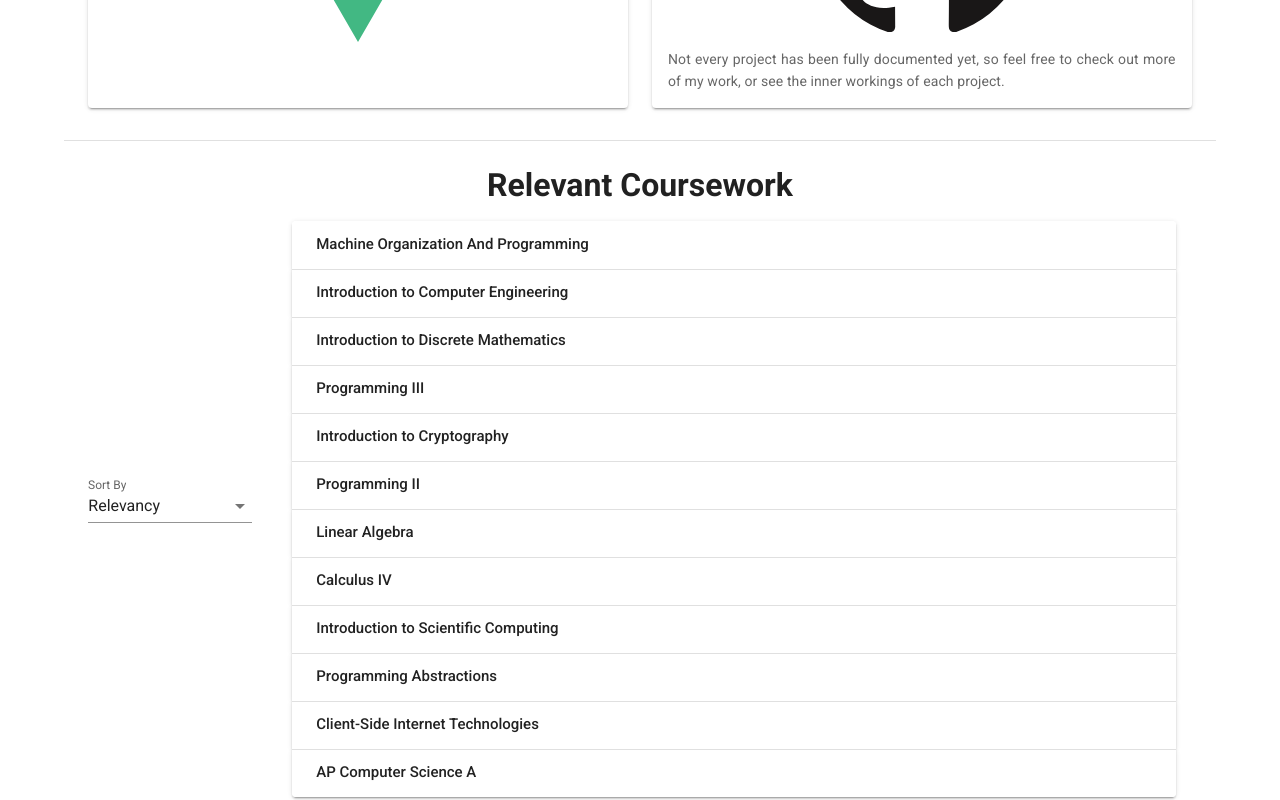
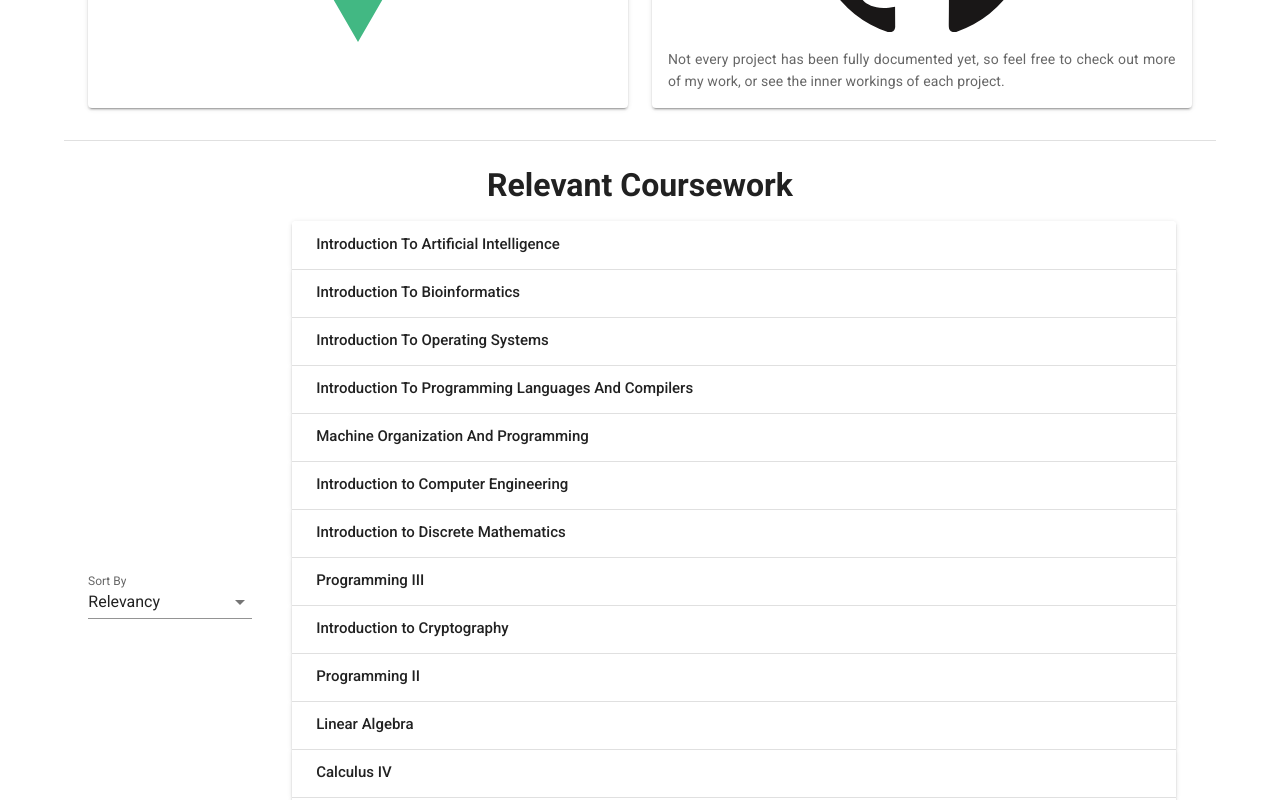
Before and after one commit to spencrr/spencrr.github.io, a Vue app: page /#/ in a window 1280 px wide. Shown: the part 1970-2770 px from the top of the page. Built offline with nearby package versions, Linux system fonts and the light colour scheme.

Commit message:
add Fall 2020 courses

```diff
--- a/src/data/courses.ts
+++ b/src/data/courses.ts
@@ -1,6 +1,62 @@
 import { Course, CourseSort } from "./types";
 
 const courses: Course[] = [
+  {
+    title: "Introduction To Bioinformatics",
+    descriptiveTitle: "Introduction To Bioinformatics",
+    institute: "UW-Madison",
+    display: "UW-Madison Computer Science 576",
+    subject: "Computer Science",
+    number: "576",
+    description:
+      "Algorithms for computational problems in molecular biology. The course will study algorithms for problems such as: genome sequencing and mapping, pairwise and multiple sequence alignment, modeling sequence classes and features, phylogenetic tree construction, and gene-expression data analysis.",
+    relevancy: {
+      date: new Date("2020-09"),
+      display: "Fall 2020",
+    },
+  },
+  {
+    title: "Introduction To Artificial Intelligence",
+    descriptiveTitle: "Introduction To Artificial Intelligence",
+    institute: "UW-Madison",
+    display: "UW-Madison Computer Science 540",
+    subject: "Computer Science",
+    number: "540",
+    description:
+      "Principles of knowledge-based search techniques, automatic deduction, knowledge representation using predicate logic, machine learning, probabilistic reasoning. Applications in tasks such as problem solving, data mining, game playing, natural language understanding, computer vision, speech recognition, and robotics.",
+    relevancy: {
+      date: new Date("2020-09"),
+      display: "Fall 2020",
+    },
+  },
+  {
+    title: "Introduction To Operating Systems",
+    descriptiveTitle: "Introduction To Operating Systems",
+    institute: "UW-Madison",
+    display: "UW-Madison Computer Science 537",
+    subject: "Computer Science",
+    number: "537",
+    description:
+      "Input-output hardware, interrupt handling, properties of magnetic tapes, discs and drums, associative memories and virtual address translation techniques. Batch processing, time sharing and real-time systems, scheduling resource allocation, modular software systems, performance measurement and system evaluation.",
+    relevancy: {
+      date: new Date("2020-09"),
+      display: "Fall 2020",
+    },
+  },
+  {
+    title: "Introduction To Programming Languages And Compilers",
+    descriptiveTitle: "Introduction To Programming Languages And Compilers",
+    institute: "UW-Madison",
+    display: "UW-Madison Computer Science 536",
+    subject: "Computer Science",
+    number: "536",
+    description:
+      "Introduction to the theory and practice of compiler design. Comparison of features of several programming languages and their implications for implementation techniques. Several programming projects required.",
+    relevancy: {
+      date: new Date("2020-09"),
+      display: "Fall 2020",
+    },
+  },
   {
     title: "Machine Organization And Programming",
     descriptiveTitle: "Machine Organization And Programming",
```
